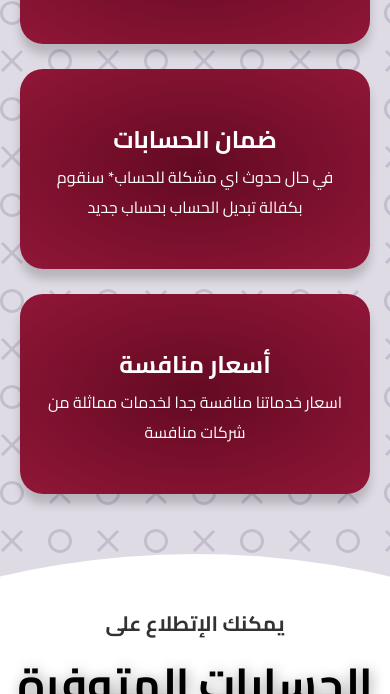
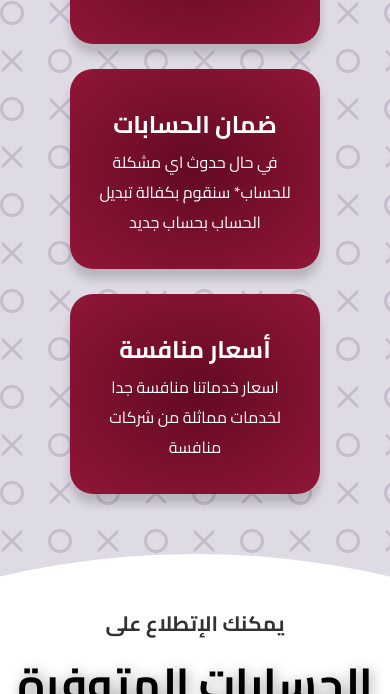
Before and after one commit to NourSofanati/sas, a plain HTML site: page index.html in a window 390 px wide. Shown: the part 671-1365 px from the top of the page. Drawn offline with Linux system fonts and the light colour scheme.

Commit message:
Update style.css

```diff
--- a/style.css
+++ b/style.css
@@ -149,6 +149,8 @@ nav a {
     margin-top: 50px;
     display: grid;
     justify-items: center;
+    align-items: center;
+    justify-content: center;
     grid-template-columns: repeat(auto-fill, minmax(350px, 1fr));
     padding-bottom: 250px;
     gap: 30px;
@@ -163,6 +165,9 @@ nav a {
     }
     .card {
         margin: 0;
+        min-width: 250px;
+        width: 250px;
+        max-width: 350px;
     }
     .features .card{
         margin-top: 25px;
```
